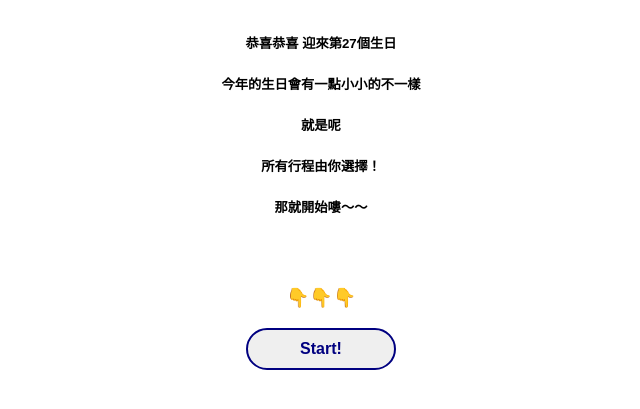
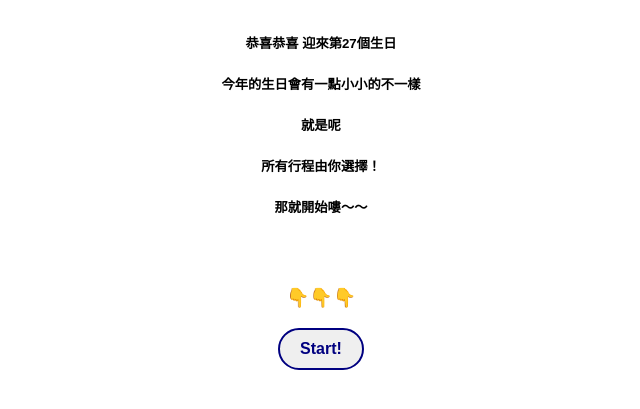
Before and after one commit to TSAICHIACHING410/miffy-bday, a plain HTML site: page index.html in a window 1280 px wide. Shown: the part 243-652 px from the top of the page, without its empty margins (319-959 px from the left). Drawn offline with Linux system fonts and the light colour scheme; a web font is replaced by a local one.

Commit message:
Update index.html

```diff
--- a/index.html
+++ b/index.html
@@ -252,7 +252,7 @@
 
   .btn.select-btn,
   .btn.select-btn:focus {
-    min-width: 150px;
+    max-width: 150px;
     position: relative;
     z-index: 0;
     border: 2px solid currentColor;
```
